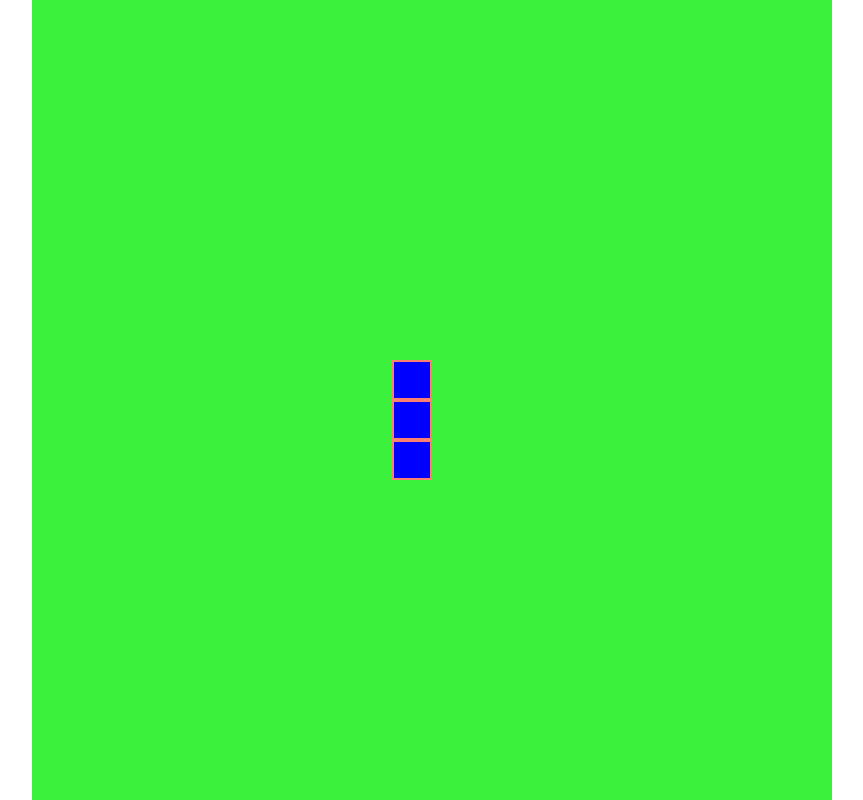
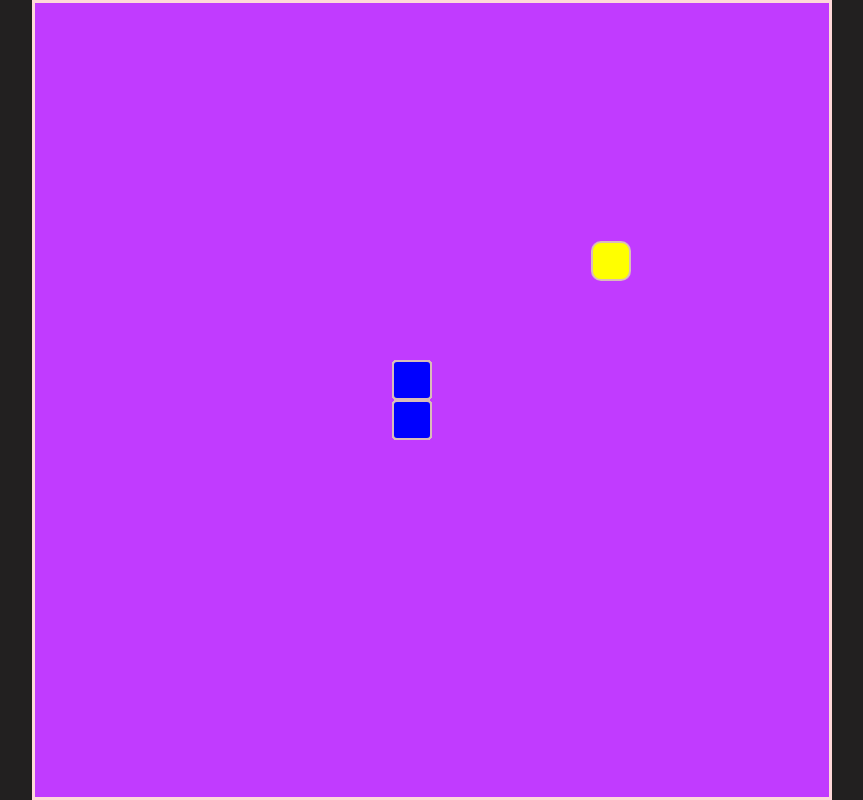
Before and after one commit to Arunsahu07/snake-game, a plain HTML site: page index.html in a window 1280 px wide. Shown: the whole page, without its empty margins (208-1071 px from the left). Drawn offline with Linux system fonts and the light colour scheme.

Commit message:
bugs fixed and added more styles

```diff
--- a/logic.js
+++ b/logic.js
@@ -1,18 +1,18 @@
-let snakeSpeed = 20;
+let snakeSpeed = 10;
 let foodPosition = {
     x: 0,
     y: 0
 }
-updateFood();
-let snakeBody = [
-  { x: 10, y: 10 },
-  { x: 10, y: 11 },
-  { x: 10, y: 12 },
-];
 const snakeBoard = document.querySelector(".board");
 timeSinceLastRender = 0;
 let x = 0,
   y = 0;
+let snakeBody = [
+  { x: 10, y: 10},
+  {x: 10, y:11}
+];
+updateFood();
+drawFood()
 
 
 function main(timeStamp) {
@@ -35,6 +35,15 @@ function drawSnake() {
     element.classList.add("cell");
     snakeBoard.appendChild(element);
   });
+  for(let i =1; i<snakeBody.length; i++)
+  {
+    if(JSON.stringify(snakeBody[0]) === JSON.stringify(snakeBody[i]))
+    {
+      alert("game is over refresh the page to restart");
+      x = 0;
+      y =0;
+    }
+  }
 }
 function updataSnakePosition() {
     if (x || y) {
@@ -47,6 +56,14 @@ function updataSnakePosition() {
     }
     snakeBody[0].x += x;
     snakeBody[0].y += y;
+    // console.log(snakeBody[0]);
+    if(snakeBody[0].x === 0 || snakeBody[0].x === 21 || snakeBody[0].y=== 0 || snakeBody[0].y ===21 )
+    {
+        alert("game is over refresh to restart :)");
+        x = 0;
+        y = 0;
+
+    }
   }
   if(snakeBody[0].x === foodPosition.x && snakeBody[0].y === foodPosition.y)
   {
@@ -55,7 +72,6 @@ function updataSnakePosition() {
   }
 }
 window.addEventListener("keydown", (e) => {
-  console.log(e.key);
   switch (e.key) {
     case "ArrowUp":
       if (!y) {
@@ -91,6 +107,25 @@ window.addEventListener("keydown", (e) => {
 
 function drawFood()
 {
+  let isFoodInSnakeBody = false;
+
+  do
+    {
+      let isFoodInSnakeBody = false;
+      for(let i=0; i<snakeBody.length; i++)
+      {
+        if( JSON.stringify(foodPosition) === JSON.stringify(snakeBody[i]))
+        {
+          isFoodInSnakeBody = true;
+        }
+       if(isFoodInSnakeBody)
+       {
+         updateFood();
+       }
+      }
+    }
+    while(isFoodInSnakeBody);
+
     const food = document.createElement("div");
     food.style.gridColumnStart = foodPosition.x;
     food.style.gridRowStart = foodPosition.y;
@@ -99,7 +134,8 @@ function drawFood()
 }
 function updateFood()
 {
-    foodPosition.x = parseInt(Math.random()*20 +1)
-    foodPosition.y = parseInt(Math.random()*21 +1)
+    foodPosition.x = parseInt(Math.random()*19 + 1);
+    foodPosition.y = parseInt(Math.random()*19 + 1);
+
 
 }
--- a/style.css
+++ b/style.css
@@ -1,28 +1,32 @@
-*{
-    margin:0;
-    padding:0;
+* {
+  margin: 0;
+  padding: 0;
   box-sizing: border-box;
 }
-.board,div{
-
-
+.board {
   width: 100vmin;
   height: 100vmin;
-    background-color: rgb(59, 241, 59);
+  background-color: rgb(193, 59, 255);
   display: grid;
   grid-template-columns: repeat(20, 1fr);
   grid-template-rows: repeat(20, 1fr);
+  border: 3px solid rgb(255, 217, 217);
+  margin:5px;
 }
-body{display: flex;
+body {
+  display: flex;
   justify-content: center;
   align-items: center;
-height: 100vh;}
-.cell, .food{
+  height: 100vh;
+  background-color:rgb(34, 32, 32);
+}
+.cell,
+.food {
+  border-radius: 5px;
   background-color: blue;
-    border: .25vmin solid salmon;
-    width: auto;
-    height: auto;
+  border: 0.25vmin solid rgb(218, 188, 184);
 }
-.food{
-    background-color: yellow;;
+.food {
+  background-color: yellow;
+  border-radius: 10px;
 }
```
Also changed, not shown: index.html (+1 -0 lines). Lines whose indentation alone changed are shown as unchanged.
